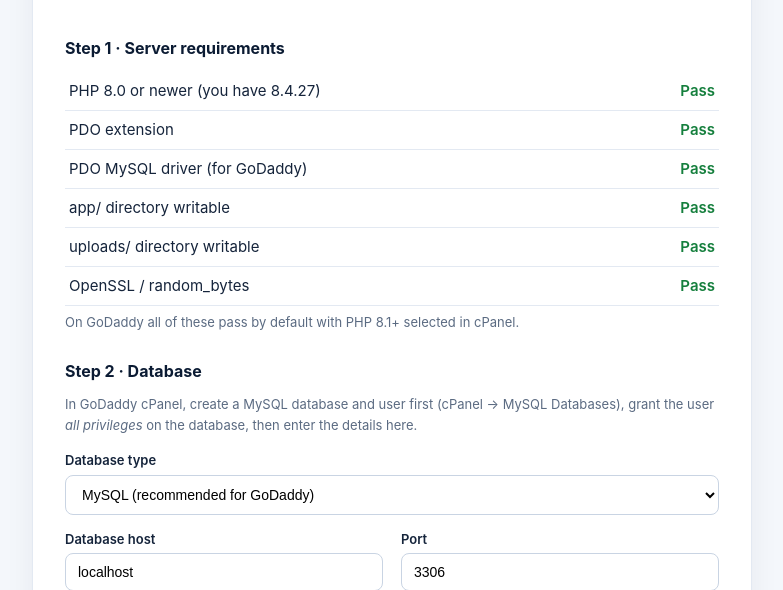
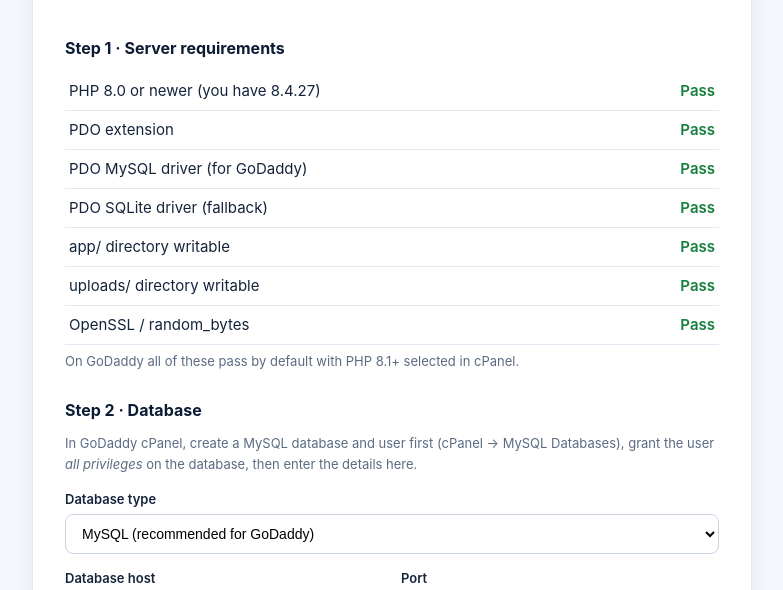
Before and after one commit to Medessy-Enterprises-Limited/TrueChain-website2, a PHP site: page /install.php in a window 1280 px wide. Shown: the part 178-768 px from the top of the page, without its empty margins (248-1031 px from the left). Run offline with PHP 8.4, Linux system fonts and the light colour scheme; some libraries are stand-ins or nearby versions.

Commit message:
Add missing .htaccess files and fix installer database-driver handling
Two problems stopped the site from coming up on GoDaddy.

The repository shipped without any .htaccess files, even though the
README, dev-router.php and Security.php all refer to them. Without the
root file Apache never routes requests through index.php, so every page
except the front controller 404s; /app was also web-readable and
/uploads could execute scripts. Adds the three expected files: front
controller rewriting with a commented-out HTTPS block and RewriteBase,
a deny-all rule for app/, and handler removal plus a deny rule for
uploads/.

The installer failed its pdo_mysql check with no explanation and no
usable way forward: the requirements table printed a bare "Fail", the
database type still defaulted to MySQL, and submitting produced a raw
PDO exception. Requirement checks now carry a remediation hint and a
flag marking whether they block the install. The two PDO drivers no
longer block on their own - one working driver is enough - and a failed
check renders its cPanel fix inline. When pdo_mysql is unavailable the
form explains the fix, disables the MySQL option, preselects SQLite and
hides the MySQL fields; driver availability is re-checked on submit so
an unavailable driver returns a readable message instead of an
exception.

README gains troubleshooting entries for both symptoms.

```diff
--- a/install.php
+++ b/install.php
@@ -27,16 +27,57 @@ function h($v): string
 $installed = is_file(LOCK_FILE) && is_file(APP_PATH . '/config.php');
 
 // ---------------- requirement checks ----------------
+// Each check is [passed?, how to fix it, blocks the install?]. The two database
+// drivers do not block on their own - one working driver is enough.
+$hasPdoMysql  = extension_loaded('pdo_mysql');
+$hasPdoSqlite = extension_loaded('pdo_sqlite');
+
 $checks = [
-    'PHP 8.0 or newer (you have ' . PHP_VERSION . ')' => version_compare(PHP_VERSION, '8.0.0', '>='),
-    'PDO extension'                  => extension_loaded('pdo'),
-    'PDO MySQL driver (for GoDaddy)' => extension_loaded('pdo_mysql'),
-    'app/ directory writable'        => is_writable(APP_PATH),
-    'uploads/ directory writable'    => is_writable(ROOT_PATH . '/uploads') || @mkdir(ROOT_PATH . '/uploads', 0755),
-    'OpenSSL / random_bytes'         => function_exists('random_bytes'),
+    'PHP 8.0 or newer (you have ' . PHP_VERSION . ')' => [
+        version_compare(PHP_VERSION, '8.0.0', '>='),
+        'cPanel → Select PHP Version → choose PHP 8.1 or newer, then reload this page.',
+        true,
+    ],
+    'PDO extension' => [
+        extension_loaded('pdo'),
+        'cPanel → Select PHP Version → Extensions → tick "pdo", then reload this page.',
+        true,
+    ],
+    'PDO MySQL driver (for GoDaddy)' => [
+        $hasPdoMysql,
+        'cPanel → Select PHP Version → Extensions → tick "pdo_mysql" (listed as "nd_pdo_mysql" on some GoDaddy plans), save, then reload this page.',
+        false,
+    ],
+    'PDO SQLite driver (fallback)' => [
+        $hasPdoSqlite,
+        'cPanel → Select PHP Version → Extensions → tick "pdo_sqlite". Only needed if you cannot enable MySQL.',
+        false,
+    ],
+    'app/ directory writable' => [
+        is_writable(APP_PATH),
+        'cPanel → File Manager → right-click app/ → Change Permissions → 755.',
+        true,
+    ],
+    'uploads/ directory writable' => [
+        is_writable(ROOT_PATH . '/uploads') || @mkdir(ROOT_PATH . '/uploads', 0755),
+        'Create an uploads/ folder beside index.php and set its permissions to 755.',
+        true,
+    ],
+    'OpenSSL / random_bytes' => [
+        function_exists('random_bytes'),
+        'cPanel → Select PHP Version → Extensions → tick "openssl", then reload this page.',
+        true,
+    ],
 ];
-$checksPass = !in_array(false, array_values($checks), true)
-    || (extension_loaded('pdo_sqlite') && $checks['PDO extension'] && $checks['app/ directory writable']);
+
+$blocked = false;
+foreach ($checks as $check) {
+    if ($check[2] && !$check[0]) {
+        $blocked = true;
+    }
+}
+$checksPass = !$blocked && ($hasPdoMysql || $hasPdoSqlite);
+$defaultDriver = $hasPdoMysql ? 'mysql' : 'sqlite';
 
 // ---------------- CSRF for installer ----------------
 if (empty($_SESSION['ins_token'])) {
@@ -66,6 +107,12 @@ if (!$installed && $_SERVER['REQUEST_METHOD'] === 'POST') {
 
         if ($prefix !== '' && !preg_match('/^[A-Za-z0-9_]{1,20}$/', $prefix)) {
             $errors[] = 'Table prefix may only contain letters, numbers and underscores.';
+        }
+        if ($driver === 'mysql' && !$hasPdoMysql) {
+            $errors[] = 'This server has no PDO MySQL driver. Enable "pdo_mysql" in cPanel → Select PHP Version → Extensions, or choose SQLite as the database type.';
+        }
+        if ($driver === 'sqlite' && !$hasPdoSqlite) {
+            $errors[] = 'This server has no PDO SQLite driver. Enable "pdo_sqlite" in cPanel → Select PHP Version → Extensions, or choose MySQL as the database type.';
         }
         if ($driver === 'mysql' && ($name === '' || $user === '')) {
             $errors[] = 'Please provide the MySQL database name and user.';
@@ -205,11 +252,38 @@ a{color:var(--blue)}
 
       <h2>Step 1 · Server requirements</h2>
       <table class="checks">
-        <?php foreach ($checks as $label => $ok): ?>
-          <tr><td><?= h($label) ?></td><td style="text-align:right" class="<?= $ok ? 'ok' : 'bad' ?>"><?= $ok ? 'Pass' : 'Fail' ?></td></tr>
+        <?php foreach ($checks as $label => [$ok, $hint, $required]): ?>
+          <tr>
+            <td>
+              <?= h($label) ?>
+              <?php if (!$ok): ?><div class="note"><strong>How to fix:</strong> <?= h($hint) ?></div><?php endif; ?>
+            </td>
+            <td style="text-align:right;vertical-align:top" class="<?= $ok ? 'ok' : 'bad' ?>"><?= $ok ? 'Pass' : ($required ? 'Fail' : 'Not available') ?></td>
+          </tr>
         <?php endforeach; ?>
       </table>
       <p class="note">On GoDaddy all of these pass by default with PHP 8.1+ selected in cPanel.</p>
+
+      <?php if (!$hasPdoMysql && $hasPdoSqlite): ?>
+        <div class="alert err">
+          <strong>MySQL is not available on this server.</strong>
+          The <code>pdo_mysql</code> extension is switched off for the PHP version your hosting account is using, so the installer cannot reach a MySQL database yet.
+          <br><br>
+          <strong>Recommended:</strong> in cPanel open <em>Select PHP Version</em> → <em>Extensions</em>, tick <code>pdo_mysql</code> (some GoDaddy plans list it as <code>nd_pdo_mysql</code>), save, then reload this page — the row above will turn green.
+          <br><br>
+          <strong>Or install now:</strong> leave the database type below set to <em>SQLite</em>. The site runs fully on SQLite; you can move to MySQL later.
+        </div>
+      <?php elseif (!$hasPdoMysql && !$hasPdoSqlite): ?>
+        <div class="alert err">
+          <strong>No database driver is available.</strong>
+          Neither <code>pdo_mysql</code> nor <code>pdo_sqlite</code> is enabled for your PHP version, so the site cannot be installed yet.
+          In cPanel open <em>Select PHP Version</em>, choose PHP 8.1 or newer, then under <em>Extensions</em> tick <code>pdo_mysql</code>, save, and reload this page.
+        </div>
+      <?php elseif ($blocked): ?>
+        <div class="alert err">
+          <strong>Some requirements are not met.</strong> Follow the "How to fix" steps above, then reload this page.
+        </div>
+      <?php endif; ?>
 
       <?php foreach ($errors as $er): ?>
         <div class="alert err"><?= h($er) ?></div>
@@ -220,12 +294,17 @@ a{color:var(--blue)}
 
         <h2>Step 2 · Database</h2>
         <p class="note">In GoDaddy cPanel, create a MySQL database and user first (cPanel → MySQL Databases), grant the user <em>all privileges</em> on the database, then enter the details here.</p>
+        <?php $selectedDriver = ($_POST['driver'] ?? $defaultDriver) === 'sqlite' ? 'sqlite' : 'mysql'; ?>
         <label>Database type</label>
         <select name="driver" id="driver" onchange="document.getElementById('mysqlFields').style.display=this.value==='mysql'?'':'none'">
-          <option value="mysql">MySQL (recommended for GoDaddy)</option>
-          <option value="sqlite">SQLite (no database server required)</option>
+          <option value="mysql" <?= $selectedDriver === 'mysql' ? 'selected' : '' ?> <?= $hasPdoMysql ? '' : 'disabled' ?>>
+            MySQL (recommended for GoDaddy)<?= $hasPdoMysql ? '' : ' — pdo_mysql not enabled' ?>
+          </option>
+          <option value="sqlite" <?= $selectedDriver === 'sqlite' ? 'selected' : '' ?> <?= $hasPdoSqlite ? '' : 'disabled' ?>>
+            SQLite (no database server required)<?= $hasPdoSqlite ? '' : ' — pdo_sqlite not enabled' ?>
+          </option>
         </select>
-        <div id="mysqlFields">
+        <div id="mysqlFields"<?= $selectedDriver === 'mysql' ? '' : ' style="display:none"' ?>>
           <div class="row">
             <div><label>Database host</label><input name="db_host" value="<?= h($_POST['db_host'] ?? 'localhost') ?>"></div>
             <div><label>Port</label><input name="db_port" value="<?= h($_POST['db_port'] ?? '3306') ?>"></div>
@@ -247,7 +326,10 @@ a{color:var(--blue)}
           <div><label>Confirm password</label><input name="admin_pass2" type="password"></div>
         </div>
 
-        <button class="btn" type="submit" <?= $checksPass ? '' : 'disabled title="Fix the failed requirements first"' ?>>Install website</button>
+        <button class="btn" type="submit" <?= $checksPass ? '' : 'disabled title="Fix the failed requirements above first"' ?>>Install website</button>
+        <?php if (!$checksPass): ?>
+          <p class="note">This button stays disabled until the requirements above are met. Fix them in cPanel, then reload this page.</p>
+        <?php endif; ?>
       </form>
     <?php endif; ?>
 
```
Also changed, not shown: .htaccess (added), README.md, app/.htaccess (added), uploads/.htaccess (added).
